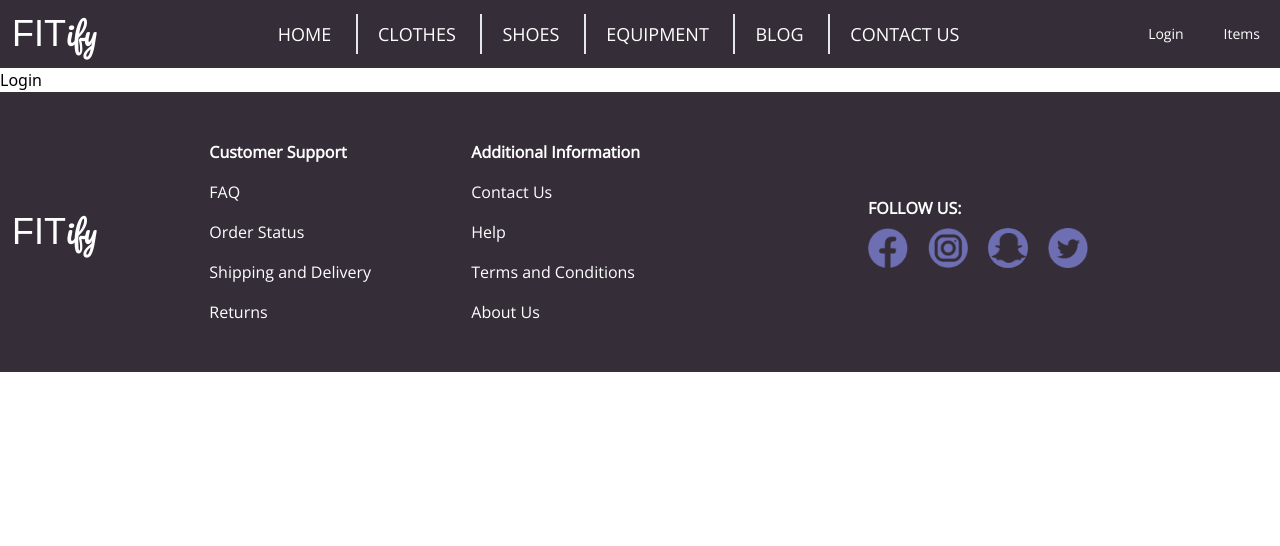
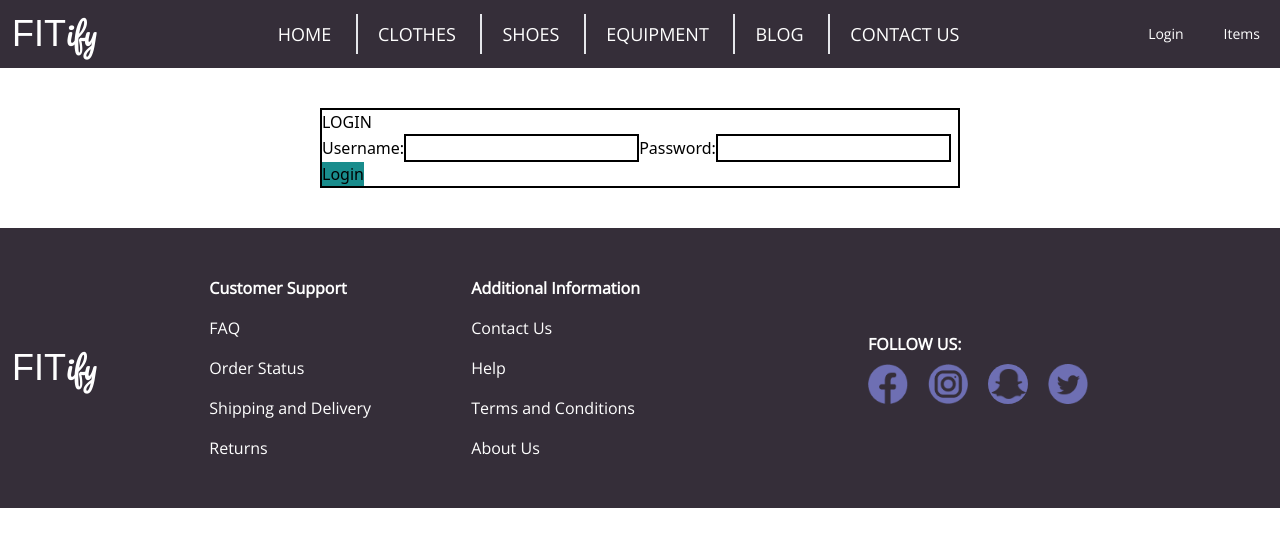
Before and after one commit to ikozul00/Fitify-web-app, a Next.js app in the folder fitify-web-app/: page /login in a window 1280 px wide. Shown: the top 546 px of the page. Built offline with nearby package versions, Linux system fonts and the light colour scheme; a web font is replaced by a local one.

Commit message:
Inital login logic added

```diff
--- /dev/null
+++ b/fitify-web-app/pages/api/login.js
@@ -0,0 +1,6 @@
+import { CheckLoginData } from "@/lib/ContentfulAPI";
+
+export default async function handler(req, res) {
+    let user=await CheckLoginData(req.body.name,req.body.password);
+    res.status(200).json({ data: user});
+  }
--- a/fitify-web-app/pages/login/index.js
+++ b/fitify-web-app/pages/login/index.js
@@ -1,7 +1,62 @@
+import { useState } from "react";
+
 const Login = () => {
+    const [username, setUsername] = useState("");
+    const [password,setPassword] = useState("");
+
+    function onChange(event){
+        event.preventDefault();
+        let name=event.target.name;
+        if(name==="username"){
+            setUsername(event.target.value);
+        }
+
+        else if(name==="password"){
+            setPassword(event.target.value);
+        }
+    }
+
+    async function handleSubmit(event){
+        event.preventDefault();
+        if(!(password.length===0) && !(username.length===0)){
+            const res = await fetch('/api/login', {
+                body: JSON.stringify({
+                  name: username,
+                  password:password
+                }),
+                headers: {
+                  'Content-Type': 'application/json'
+                },
+                method: 'POST'
+              });
+              const responseData=await res.json();
+              if(responseData.data.length===0){
+                  alert("Wrong username or password");
+              }
+              else{
+                  alert("All good");
+              }
+        }
+        else{
+            console.log("krivo");
+        }
+    }
+
+
     return(
         <>
-        Login
+        <div className=" w-screen">
+            <div className="w-2/4 mx-auto my-10 border-2 border-black">
+                <h1>LOGIN</h1>
+                <form onSubmit={(e)=>handleSubmit(e)}>
+                    <label for="username">Username:</label>
+                    <input type="text" id="username" name="username" required className=" border-2 border-black" value={username} onChange={(e)=>onChange(e)}></input>
+                    <label for="password">Password:</label>
+                    <input type="password" id="password" name="password" required className=" border-2 border-black" value={password} onChange={(e)=>onChange(e)}></input>
+                    <button type="submit" className="bg-fitify-green">Login</button>
+                </form>
+            </div>
+        </div>
         </>
     );
 }
```
Also changed, not shown: fitify-web-app/lib/ContentfulAPI.js.
